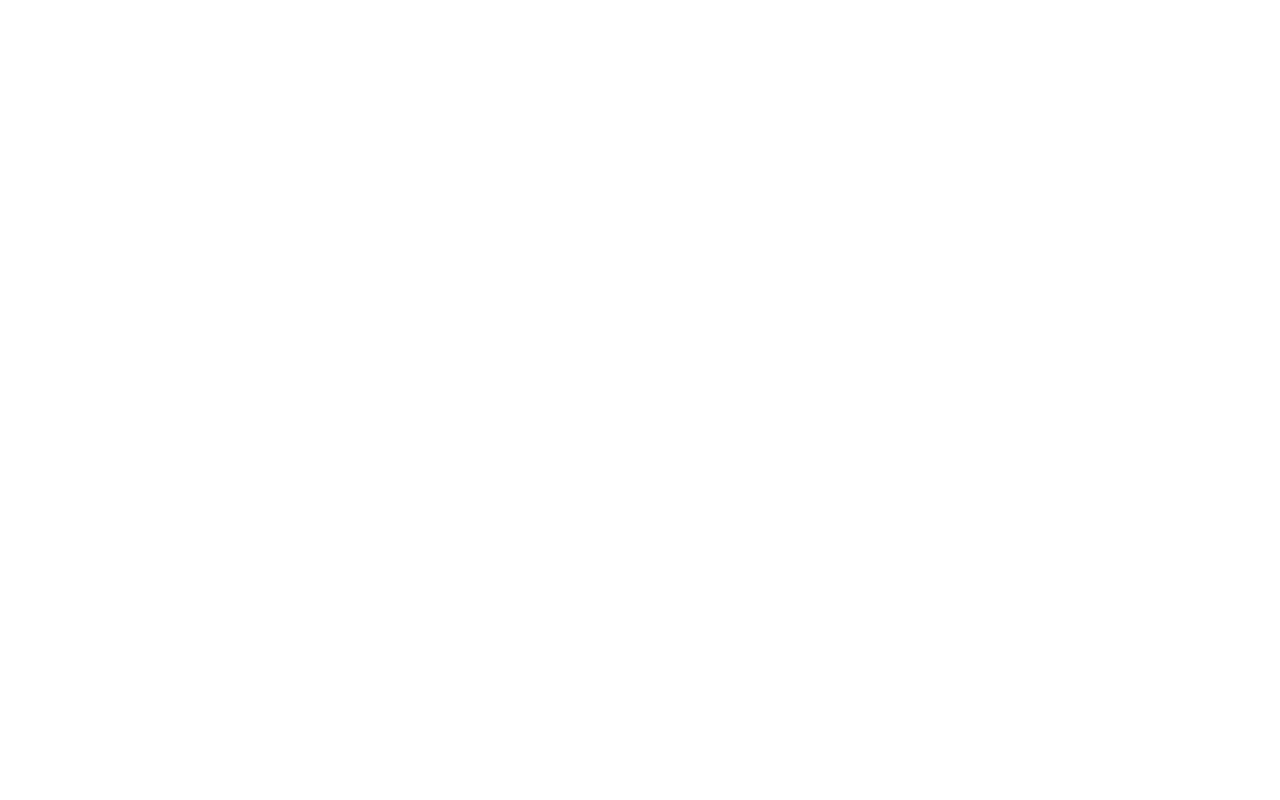
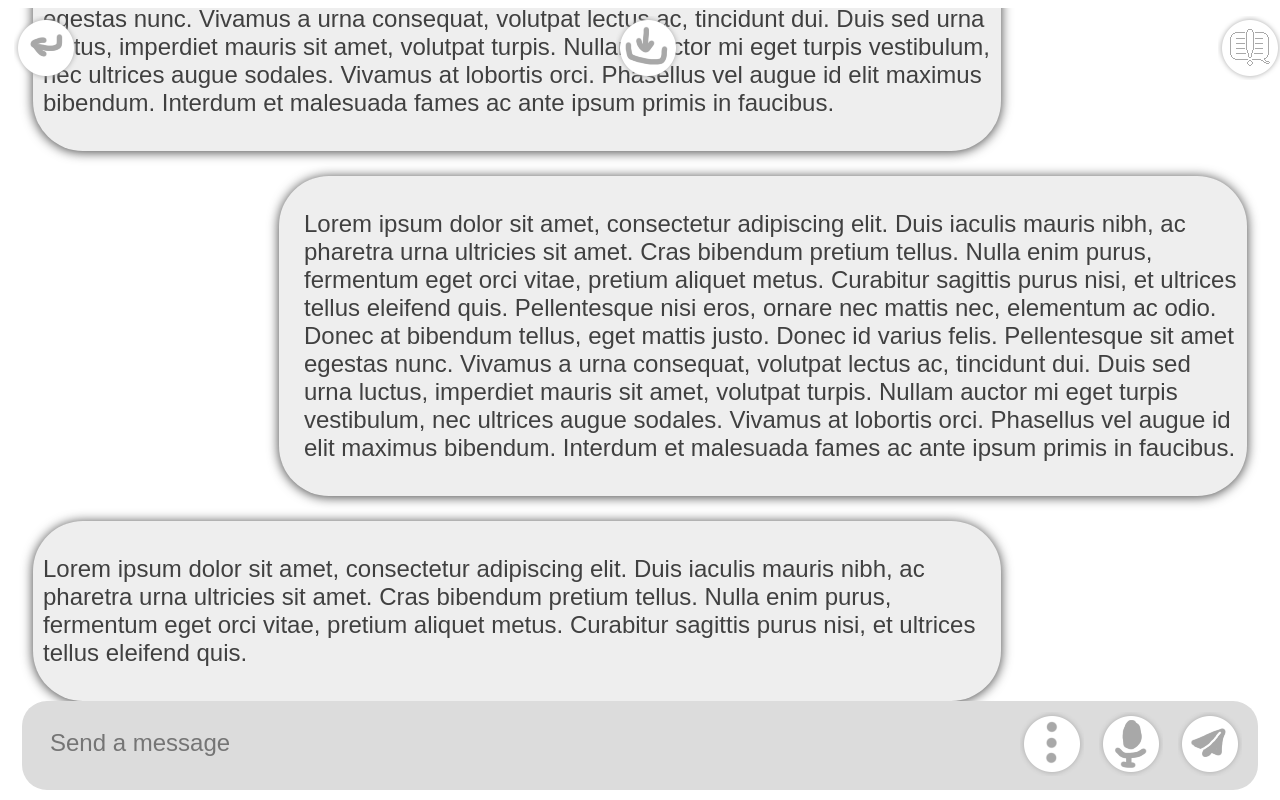
Before and after one commit to winning-hacksgiving-team/dw-chat-window, a plain HTML site: page index.html in a window 1280 px wide. Drawn offline with Linux system fonts and the light colour scheme.

Commit message:
Finished Template UI

```diff
--- /dev/null
+++ b/chat-manager.js
@@ -0,0 +1,59 @@
+function resizeTextarea(elem) {
+    if (!elem.style.height) return elem.style.height = "1.2em";
+    const textbox = document.getElementById("user-text-box")
+    const chatWindow = document.getElementById("chat-box-window")
+    console.log(chatWindow.style.height)
+    if (!chatWindow.style.height) return chatWindow.style.height = "89.75vh";
+    if (elem.clientHeight < elem.scrollHeight) {
+        if (textbox.style.flexDirection == "column") {
+            if (elem.style.height == "9.6em") return;
+            elem.style.height = `${Number(elem.style.height.substr(0,elem.style.height.indexOf("em")))+1.2}em`;
+            chatWindow.style.height = `calc(${chatWindow.style.height} - 1.75em)`
+        } else {
+            textbox.style.flexDirection = "column";
+            chatWindow.style.height = `calc(${chatWindow.style.height} - 4.5em)`;
+        };
+    } else {
+        if (elem.style.height == "1.2em") {
+            textbox.style.flexDirection = "row";
+            if (elem.clientHeight < elem.scrollHeight) {
+                textbox.style.flexDirection = "column";
+            } else  chatWindow.style.height = " h";
+        };
+        let rescale = true;
+        while (rescale) {
+            let initHeight = Number(elem.style.height.substr(0,elem.style.height.indexOf("em")));
+            elem.style.height = `${initHeight-1.2}em`;
+            chatWindow.style.height = `calc(${chatWindow.style.height} + 1.75em)`;
+            if (elem.clientHeight < elem.scrollHeight) {
+                elem.style.height = `${initHeight}em`;
+                chatWindow.style.height = `calc(${chatWindow.style.height} - 1.75em)`;
+                rescale = false;
+            };
+            if (elem.style.height == "1.2em") {
+                textbox.style.flexDirection = "row";
+                if (elem.clientHeight < elem.scrollHeight) {
+                    textbox.style.flexDirection = "column";
+                } else chatWindow.style.height = "89.75vh";
+            };
+        };
+    };
+};
+
+function sendMessage() {
+    s
+};
+
+async function generateText(prompt) {
+    const response = await fetch('/generate', {
+      method: 'POST',
+      headers: {
+        'Content-Type': 'application/json'
+      },
+      body: JSON.stringify({ prompt })
+    });
+
+    const data = await response.json();
+    console.log(data.text);
+
+}
--- a/index.html
+++ b/index.html
@@ -4,12 +4,68 @@
     <meta charset="UTF-8">
     <meta name="viewport" content="width=device-width, initial-scale=1.0">
     <link rel="stylesheet" href="style.css">
+    <script src="chat-style.js"></script>
+    <script src="chat-manager.js"></script>
     <title>Chat Window</title>
 </head>
-<body>
-    <script src="chat-style.js"></script>
-    <div class="user-text-box">
+<body onresize="resizeTextarea(document.getElementById('user-text-input'))">
+    <div id="chat-header">
+        <span id="back-button">
+            <button class="back-btn">
+            </button>
+        </span>
+        <span id="download-button">
+            <button class="download-btn">
+            </button>
+        </span>
+        <span id="report-button">
+            <button class="report-btn">
+            </button>
+        </span>
+    </div>
+    <div id="chat-box-window">
+        <div class="assistant-message">
+            <p>
+                Lorem ipsum dolor sit amet, consectetur adipiscing elit. Duis iaculis mauris nibh, ac pharetra urna ultricies sit amet. Cras bibendum pretium tellus. Nulla enim purus, fermentum eget orci vitae, pretium aliquet metus. Curabitur sagittis purus nisi, et ultrices tellus eleifend quis.
+            </p>
+        </div>
+        <div class="user-message">
+            <p>
+                Lorem ipsum dolor sit amet, consectetur adipiscing elit. Duis iaculis mauris nibh, ac pharetra urna ultricies sit amet. Cras bibendum pretium tellus. Nulla enim purus, fermentum eget orci vitae, pretium aliquet metus. Curabitur sagittis purus nisi, et ultrices tellus eleifend quis. Pellentesque nisi eros, ornare nec mattis nec, elementum ac odio. Donec at bibendum tellus, eget mattis justo. Donec id varius felis. Pellentesque sit amet egestas nunc. Vivamus a urna consequat, volutpat lectus ac, tincidunt dui. Duis sed urna luctus, imperdiet mauris sit amet, volutpat turpis. Nullam auctor mi eget turpis vestibulum, nec ultrices augue sodales. Vivamus at lobortis orci. Phasellus vel augue id elit maximus bibendum. Interdum et malesuada fames ac ante ipsum primis in faucibus.
+            </p>
+        </div>
+        <div class="assistant-message">
+            <p>
+                Lorem ipsum dolor sit amet, consectetur adipiscing elit. Duis iaculis mauris nibh, ac pharetra urna ultricies sit amet. Cras bibendum pretium tellus. Nulla enim purus, fermentum eget orci vitae, pretium aliquet metus. Curabitur sagittis purus nisi, et ultrices tellus eleifend quis. Pellentesque nisi eros, ornare nec mattis nec, elementum ac odio. Donec at bibendum tellus, eget mattis justo. Donec id varius felis. Pellentesque sit amet egestas nunc. Vivamus a urna consequat, volutpat lectus ac, tincidunt dui. Duis sed urna luctus, imperdiet mauris sit amet, volutpat turpis. Nullam auctor mi eget turpis vestibulum, nec ultrices augue sodales. Vivamus at lobortis orci. Phasellus vel augue id elit maximus bibendum. Interdum et malesuada fames ac ante ipsum primis in faucibus.
+            </p>
+        </div>
+        <div id="first-message" class="user-message">
+            <p>
+                Lorem ipsum dolor sit amet, consectetur adipiscing elit. Duis iaculis mauris nibh, ac pharetra urna ultricies sit amet. Cras bibendum pretium tellus. Nulla enim purus, fermentum eget orci vitae, pretium aliquet metus. Curabitur sagittis purus nisi, et ultrices tellus eleifend quis. Pellentesque nisi eros, ornare nec mattis nec, elementum ac odio. Donec at bibendum tellus, eget mattis justo. Donec id varius felis. Pellentesque sit amet egestas nunc. Vivamus a urna consequat, volutpat lectus ac, tincidunt dui. Duis sed urna luctus, imperdiet mauris sit amet, volutpat turpis. Nullam auctor mi eget turpis vestibulum, nec ultrices augue sodales. Vivamus at lobortis orci. Phasellus vel augue id elit maximus bibendum. Interdum et malesuada fames ac ante ipsum primis in faucibus.
+            </p>
+        </div>
+    </div>
+    <div id="user-text-box">
+        <div id="user-text-area">
+            <textarea id="user-text-input" oninput="resizeTextarea(this)" placeholder="Send a message"></textarea>
+        </div>
+        <div id="prompt-suggestions">
 
+        </div>
+        <div id="text-box-controls">
+            <div id="send-prompt-button" class="control-buttons">
+                <button class="send-pmpt">
+                </button>
+            </div>
+            <div id="voice-dictation" class="control-buttons">
+                <button class="voice-dctn">
+                </button>
+            </div>
+            <div id="controls-expander" class="control-buttons">
+                <button class="controls-expd">
+                </button>
+            </div>
+        </div>
     </div>
 </body>
 </html>
--- a/style.css
+++ b/style.css
@@ -0,0 +1,132 @@
+button{
+    background-color: transparent;
+    background-repeat: no-repeat;
+    border: none;
+    cursor: pointer;
+    overflow: hidden;
+    outline: none;
+}
+
+#chat-header{
+    position:fixed;
+    font-size: 500%;
+    width: 100%;
+    top: none;
+    left: none;
+    padding: none;
+    margin: none;
+    display: flex;
+    justify-content: space-between;
+}
+
+.back-btn::before{
+    content:url(./assets/back-button.webp);
+}
+
+.download-btn::before{
+    content:url(./assets/download-transcript.webp);
+}
+
+.report-btn::before{
+    content:url(./assets/chat-report.webp);
+}
+
+.controls-expd::before{
+    content:url(./assets/control-menu.webp);
+}
+
+.voice-dctn::before{
+    content:url(./assets/voice-dictation.webp);
+}
+
+.send-pmpt::before{
+    content:url(./assets/send-message.webp);
+}
+
+#user-text-box{
+    left: 50%;
+    margin-right: -50%;
+    transform: translate(-50%, 0%);
+    background-color: #dcdcdc;
+    border-radius: 25px;
+    padding: 10px;
+    position: fixed;
+    bottom: 10px;
+    width: 95vw;
+    display: flex;
+    flex-direction: row;
+
+}
+
+textarea{
+    background-color: transparent;
+    height: 1.2em;
+    width: 97.5%;
+    color: #404040;
+    border: none;
+    padding: 0.75em;
+    outline: none;
+    resize: none;
+    font-family: Arial, Helvetica, sans-serif;
+    font-size: 150%;
+    text-align: left;
+}
+
+#user-text-area{
+    flex-grow: 1;
+}
+
+#text-box-controls{
+    direction: rtl;
+    white-space: nowrap;
+}
+
+.control-buttons{
+    width: 75px;
+    display: inline-block;
+    grid-row: 1;
+}
+
+#chat-box-window{
+    height: 89.75vh;
+    overflow: hidden;
+    overflow-y: scroll;
+    display: flex;
+    flex-direction: column-reverse;
+}
+
+#first-message{
+    margin-top: 125px;
+}
+
+.user-message{
+    align-self: flex-end;
+    margin-bottom: 25px;
+    margin-right: 25px;
+    color: #404040;
+    font-family: Arial, Helvetica, sans-serif;
+    width: 75%;
+    font-size: 150%;
+    background-color: #eeeeee;
+    border-radius: 50px;
+    padding: 10px;
+    box-shadow: 0px 1px 12px #404040;
+}
+
+.assistant-message{
+    align-self: flex-start;
+    margin-bottom: 25px;
+    margin-left: 25px;
+    color: #404040;
+    font-family: Arial, Helvetica, sans-serif;
+    width: 75%;
+    font-size: 150%;
+    background-color: #eeeeee;
+    border-radius: 50px;
+    padding: 10px;
+    box-shadow: 0px 1px 12px #404040;
+}
+
+.user-message p{
+    margin-left: 15px;
+}
```
Also changed, not shown: assets/back-button.webp (added), assets/chat-report.webp (added), assets/control-menu.webp (added), assets/download-transcript.webp (added), assets/send-message.webp (added), assets/voice-dictation.webp (added).
